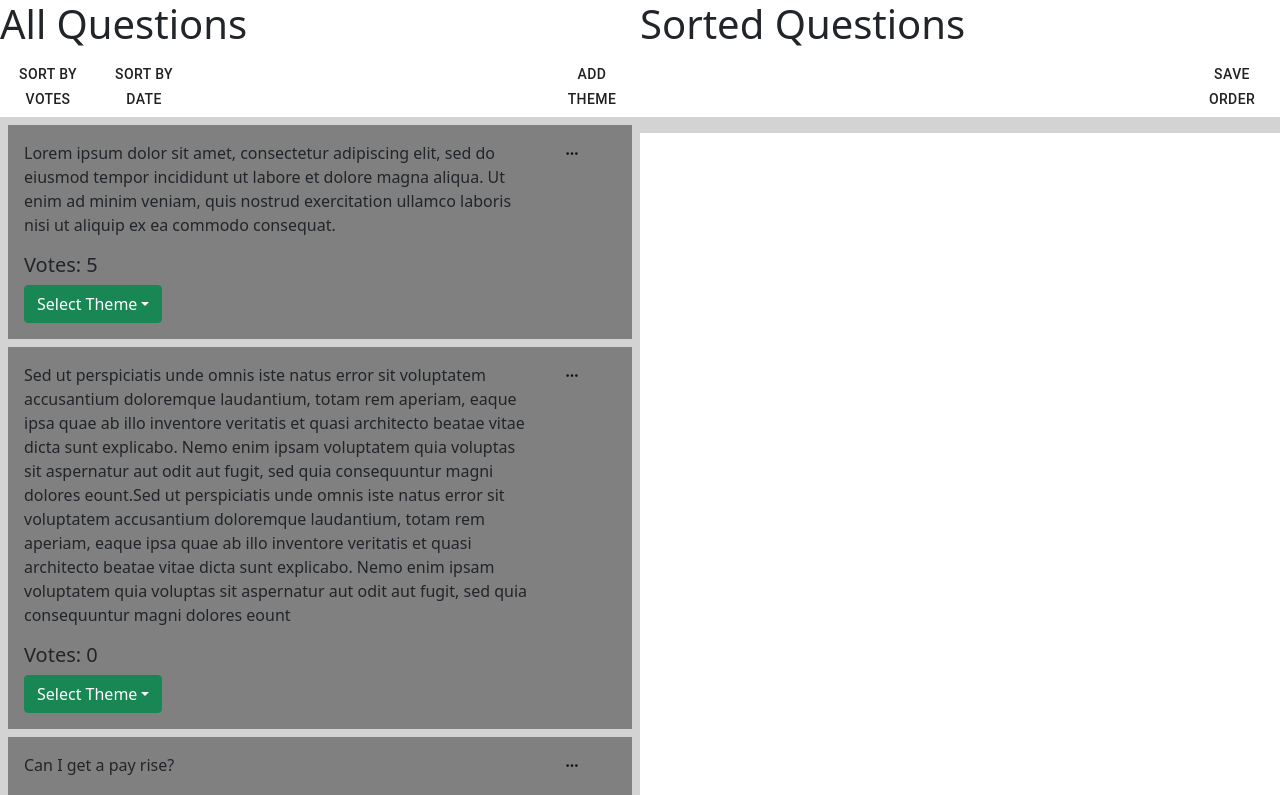
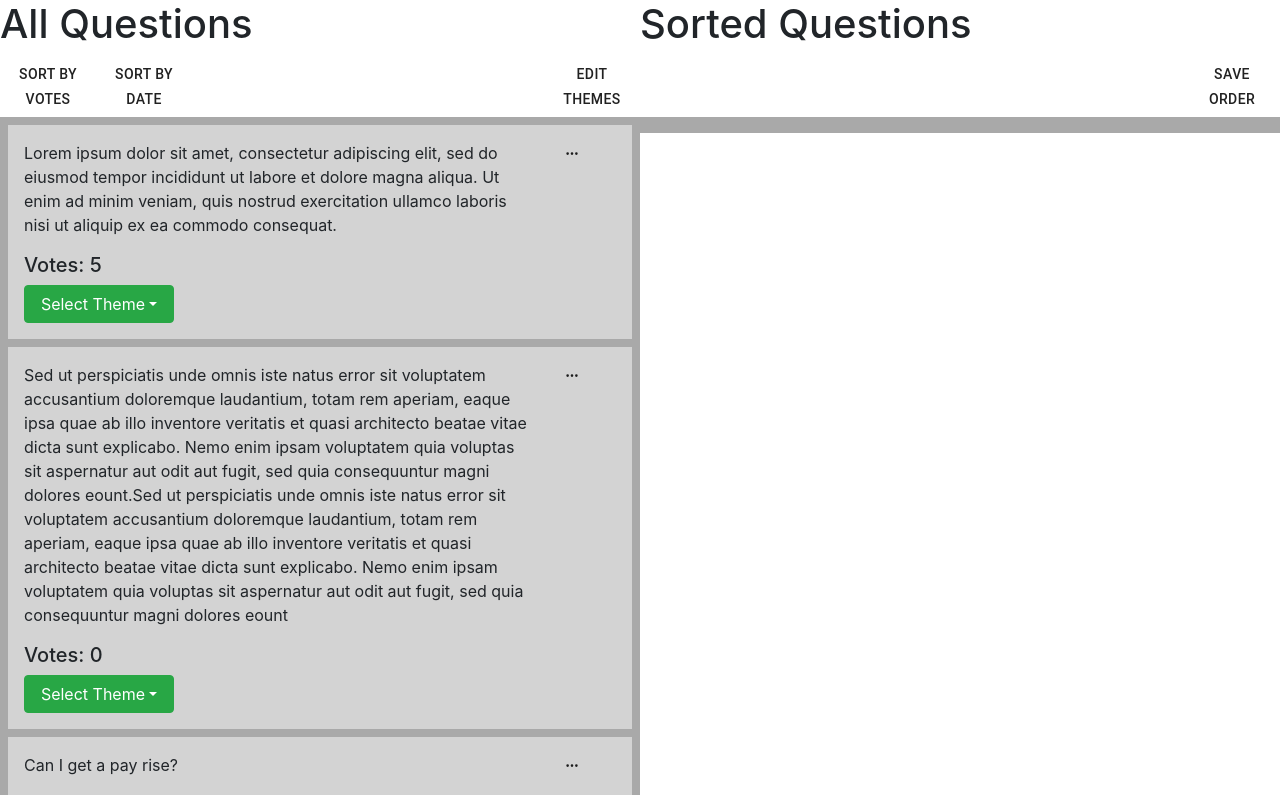
Before and after one commit to caitlin-hamilton/AskMeAnything, a React (Create React App) app in the folder ask-me-anything/: page / in a window 1280 px wide. Shown: the top 795 px of the page. Built offline with nearby package versions, Linux system fonts and the light colour scheme.

Commit message:
added modal

```diff
--- a/ask-me-anything/package.json
+++ b/ask-me-anything/package.json
@@ -8,10 +8,10 @@
     "@testing-library/jest-dom": "^5.14.1",
     "@testing-library/react": "^11.2.7",
     "@testing-library/user-event": "^12.8.3",
-    "bootstrap": "^5.0.2",
+    "bootstrap": "^4.5.3",
     "react": "^17.0.2",
     "react-beautiful-dnd": "^13.1.0",
-    "react-bootstrap": "^1.6.1",
+    "react-bootstrap": "^1.4.0",
     "react-dom": "^17.0.2",
     "react-icons": "^4.2.0",
     "react-modal": "^3.14.3",
--- a/ask-me-anything/src/Admin.js
+++ b/ask-me-anything/src/Admin.js
@@ -1,7 +1,8 @@
-import React, { Component } from 'react';
+import React, { Component, useState } from 'react';
 import { DragDropContext, Droppable} from 'react-beautiful-dnd';
 import AdminQuestion from './AdminQuestion';
 import Button from '@material-ui/core/Button';
+import ThemeModal from './ThemeModal';
 
 const reorder = (list, startIndex, endIndex) => {
     const result = Array.from(list);
@@ -28,7 +29,7 @@ const move = (source, destination, droppableSource, droppableDestination) => {
 const grid = 8;
 
 const getListStyle = isDraggingOver => ({
-    background: isDraggingOver ? 'lightblue' : 'lightgrey',
+    background: isDraggingOver ? 'lightblue' : 'darkgrey',
     padding: grid,
     width: "100%",
     height:"100%"
@@ -40,6 +41,7 @@ export default class AdminBoard extends Component {
         this.state = {
             inputData: [],
             selected: [],
+            isModalOpen: false,
             sortLogic : {
                 "inputData" : {
                     votes: "asc",
@@ -55,6 +57,12 @@ export default class AdminBoard extends Component {
     componentDidMount(){
         this.setState({
             inputData: this.props.getTableData()
+        })
+    }
+
+    switchModal() {
+        this.setState({
+            isModalOpen: ! this.state.isModalOpen
         })
     }
 
@@ -83,12 +91,16 @@ export default class AdminBoard extends Component {
 
             if (source.droppableId === 'droppable2') {
                 state = { selected: items };
+                this.setState({
+                    selected:items
+                })
             }
             else if (source.droppableId == "droppable"){
                 state = {inputData: items}
+                this.setState({
+                    inputData:items
+                })
             }
-
-            this.setState(state);
         } else {
             const result = move(
                 this.getList(source.droppableId),
@@ -136,6 +148,25 @@ export default class AdminBoard extends Component {
 
     }
 
+    updateThemeForInput(questionList, newTheme, questionId){
+        let data = [...this.state[questionList]]
+        for(let i=0; i< data.length; i ++){
+            let item = data[i]
+            if(questionId == item["id"]){
+                item["theme"] = newTheme
+                data[i] = item
+                this.setState({
+                    [questionList]: data
+                })
+            }
+        }
+    }
+
+    updateTheme = (newTheme, questionId) => {
+        this.updateThemeForInput('inputData', newTheme, questionId)
+        this.updateThemeForInput('selected', newTheme, questionId)
+    }
+
     render() {
         return (
             <div className="questionList">
@@ -143,9 +174,10 @@ export default class AdminBoard extends Component {
                     <div className="one">
                     <h1>All Questions</h1>
                     <div className="buttonContainer">
-                    <Button className="button" onClick={() => {this.sortByAttribute('inputData', 'votes')}}>Sort By Votes</Button>
-                    <Button className="button" onClick={() => {this.sortByAttribute('inputData', 'timePosted')}}>Sort By Date</Button>
-                    <Button className="button">Add theme</Button>
+                        <Button className="button" onClick={() => {this.sortByAttribute('inputData', 'votes')}}>Sort By Votes</Button>
+                        <Button className="button" onClick={() => {this.sortByAttribute('inputData', 'timePosted')}}>Sort By Date</Button>
+                        <Button className="button" onClick={() => this.switchModal()}>Edit Themes</Button>
+                        <ThemeModal isModalOpen={this.state.isModalOpen} switchModal={() => this.switchModal()}/>
                     </div>
                     <Droppable droppableId="droppable">
                         {(provided, snapshot) => (
@@ -153,7 +185,7 @@ export default class AdminBoard extends Component {
                                 ref={provided.innerRef}
                                 style={getListStyle(snapshot.isDraggingOver)}>
                                 {this.state.inputData.map((item, index) => (
-                                    <AdminQuestion  provided={provided} snapshot = {snapshot} text={item.text} key={item.id} dragId={item.id} index={index} timePosted={item.timePosted} votes={item.votes}/>
+                                    <AdminQuestion  provided={provided} snapshot = {snapshot} text={item.text} key={item.id} dragId={item.id} index={index} timePosted={item.timePosted} votes={item.votes} theme={item.theme} updateTheme={this.updateTheme}/>
                                 ))}
                                 {provided.placeholder}
                             </div>
@@ -171,7 +203,7 @@ export default class AdminBoard extends Component {
                                 ref={provided.innerRef}
                                 style={getListStyle(snapshot.isDraggingOver)}>
                                 {this.state.selected.map((item, index) => (
-                                    <AdminQuestion  provided={provided} snapshot = {snapshot} text={item.text} key={item.id} dragId={item.id} index={index} timePosted={item.timePosted} votes={item.votes}/>
+                                    <AdminQuestion  provided={provided} snapshot = {snapshot} text={item.text} key={item.id} dragId={item.id} index={index} timePosted={item.timePosted} votes={item.votes} theme={item.theme} updateTheme={this.updateTheme}/>
                                 ))}
                                 {provided.placeholder}
                             </div>
--- a/ask-me-anything/src/AdminQuestion.js
+++ b/ask-me-anything/src/AdminQuestion.js
@@ -12,14 +12,31 @@ const getItemStyle = (isDragging, draggableStyle) => ({
     userSelect: "none",
     padding: grid * 2,
     margin: `0 0 ${grid}px 0`,
-    background: isDragging ? "lightgreen" : "grey",
+    background: isDragging ? "lightgreen" : "lightgrey",
     ...draggableStyle
   });
 
 function AdminQuestion(props){
+    var questionTheme
+
+    function setDefaultTheme(){
+        if(props.theme === ""){
+            questionTheme = 'Select Theme'
+        }
+        else {
+            questionTheme = props.theme
+        }
+        return questionTheme
+    }
     let provided = props.provided;
     let snapshot = props.snapshot;
-    let [selectedTheme, setTheme] = useState('Select Theme')
+
+    function updateTheme(evt){
+        questionTheme = evt
+        console.log(questionTheme)
+        console.log(props.updateTheme)
+        props.updateTheme(questionTheme, props.dragId)
+    }
     return (
         <Draggable
             key={props.dragId}
@@ -37,9 +54,9 @@ function AdminQuestion(props){
                         <p className="question">{props.text}</p>
                         <Button className="editButton">{<GoKebabHorizontal/>}</Button>
                         <h5 className="textStyle">Votes: {props.votes} </h5>
-                        <Dropdown onSelect={function(evt){setTheme(selectedTheme = evt)}} className="dropdown">
-                            <Dropdown.Toggle variant="success" id="dropdown-basic">
-                                {selectedTheme}
+                        <Dropdown onSelect={updateTheme} className="dropdown">
+                            <Dropdown.Toggle variant="success" id="dropdown-basic" className="dropdown">
+                                {setDefaultTheme()}
                             </Dropdown.Toggle>
                             <Dropdown.Menu>
                                 {themes.map((item) => <Dropdown.Item eventKey={item}>{item}</Dropdown.Item>)}
--- a/ask-me-anything/src/App.css
+++ b/ask-me-anything/src/App.css
@@ -43,12 +43,13 @@ button:last-of-type {
   height: auto;
   margin: auto;
   padding: 10px;
-  background: darkgrey;
+  background: lightgray;
   text-overflow: ellipsis;
   overflow: hidden;
   word-wrap:break-word;
   display: flex;
   flex-wrap: wrap;
+  overflow:visible;
 }
 
 .question {
@@ -66,4 +67,12 @@ button:last-of-type {
 
 .dropdown {
   flex: 10%;
+  overflow:visible;
+  width:150px;
 }
+
+.ModalCancel {
+  width:10px;
+  float: right;
+  text-align: right;
+}
--- /dev/null
+++ b/ask-me-anything/src/ThemeModal.js
@@ -0,0 +1,45 @@
+import React, {useState}  from 'react';
+import themes from './themes.json'
+import { Modal } from 'react-bootstrap';
+
+
+const customStyles = {
+  content: {
+    top: '50%',
+    left: '50%',
+    right: 'auto',
+    bottom: 'auto',
+    marginRight: '-50%',
+    transform: 'translate(-50%, -50%)',
+    display: 'grid',
+  },
+};
+
+
+export default function ThemeModal(props) {
+    const [theme, updateTheme] = useState("");
+
+    function updateThemeForm(event) {
+    updateTheme(event.target.value)
+    }
+
+    function submit(){
+        themes.push(theme)
+        console.log(themes)
+        props.switchModal()
+    }
+    return (
+        <Modal show={props.isModalOpen} onHide={props.switchModal}>
+          <Modal.Header closeButton>
+              <Modal.Title>Edit Themes</Modal.Title>
+          </Modal.Header>
+          <Modal.Body>
+            <h3>Add a New Theme</h3>
+            <form onSubmit={submit}>
+                <input onChange={updateThemeForm}/>
+                <input type="submit" value="Submit"/>
+            </form>
+          </Modal.Body>
+        </Modal>
+    );
+}
--- a/ask-me-anything/src/Themes.js
+++ b/ask-me-anything/src/Themes.js
@@ -1 +1 @@
-export const themes = ['RTTO', 'Compensation', 'Salt']
+export var themes = ['RTTO', 'Compensation', 'Eco']
--- /dev/null
+++ b/ask-me-anything/src/themes.json
@@ -0,0 +1 @@
+["RTTO", "Comp", "Eco"]
```
Also changed, not shown: 1 other file (tests, documents, lock files or other folders).
